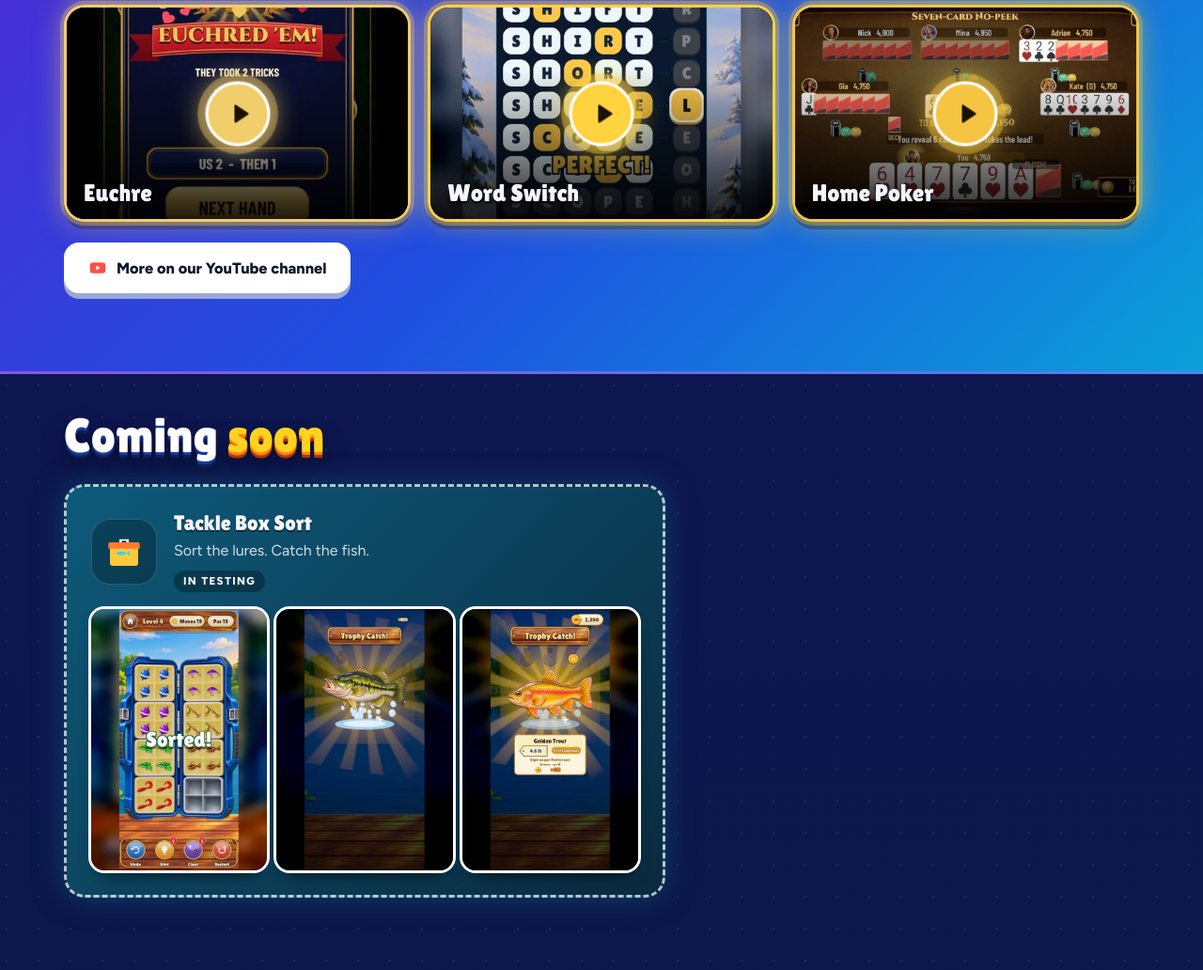
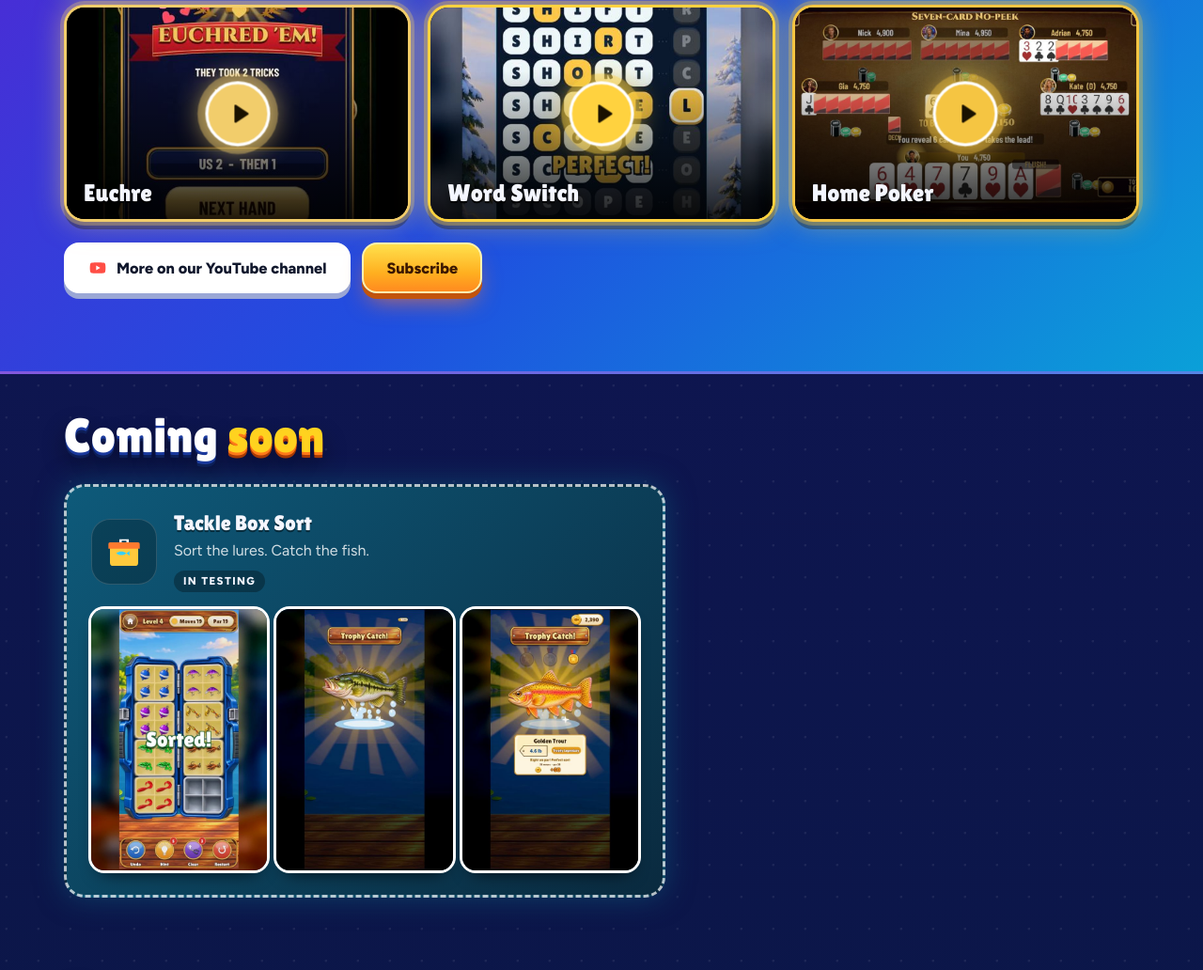
Before and after one commit to diagobomb11/diagobomb11.github.io, a plain HTML site: page index.html in a window 1280 px wide. Shown: the part 6196-7228 px from the top of the page at 94% size. Drawn offline with Linux system fonts and the light colour scheme.

Commit message:
Add YouTube Subscribe button next to channel link
Co-Authored-By: Claude Opus 5.5 <noreply@anthropic.com>
Claude-Session: https://claude.ai/code/session_011e6L6NpeLLcn2cDx9puDLr

```diff
--- a/index.html
+++ b/index.html
@@ -229,7 +229,7 @@ a:focus-visible, button:focus-visible { outline: 3px solid var(--sky); outline-o
 .reel .cap { position: absolute; z-index: 1; left: 18px; right: 18px; bottom: 14px; }
 .reel .cap b { display: block; font: 400 1.35rem/1.1 var(--display); }
 .reel .cap small { color: var(--ink-dim); font-weight: 600; }
-.yt-more { margin-top: 22px; }
+.yt-more { margin-top: 22px; display: flex; flex-wrap: wrap; gap: 12px; }
 
 /* video dialog */
 dialog.vid { width: min(960px, 94vw); padding: 0; border: 0; border-radius: 20px; background: #000; color: var(--ink); box-shadow: 0 40px 100px rgba(0,0,0,.8); }
@@ -692,7 +692,7 @@ footer { border-top: 2px solid rgba(53,208,255,.35); background: #081238; }
       <a class="rv" href="https://www.youtube.com/watch?v=TH0aQWligyI" target="_blank" rel="noopener" data-yt="TH0aQWligyI" data-title="Word Switch trailer" style="--c:#ffd23f"><img src="img/action/words-b.jpg" alt="" width="540" height="802" loading="lazy"><span class="play"><svg aria-hidden="true"><use href="#i-tri"/></svg></span><span class="cap"><b>Word Switch</b></span></a>
       <a class="rv" href="https://www.youtube.com/watch?v=rYpqUvBNhjU" target="_blank" rel="noopener" data-yt="rYpqUvBNhjU" data-title="Dealer's Choice: Home Poker trailer" style="--c:#f5c542"><img src="img/action/poker-b.jpg" alt="" width="1200" height="594" loading="lazy"><span class="play"><svg aria-hidden="true"><use href="#i-tri"/></svg></span><span class="cap"><b>Home Poker</b></span></a>
     </div>
-    <p class="yt-more rv"><a class="btn ghost" href="https://www.youtube.com/@NQJSstudio" target="_blank" rel="noopener"><svg aria-hidden="true" style="color:#ff4e45"><use href="#i-yt"/></svg>More on our YouTube channel</a></p>
+    <p class="yt-more rv"><a class="btn ghost" href="https://www.youtube.com/@NQJSstudio" target="_blank" rel="noopener"><svg aria-hidden="true" style="color:#ff4e45"><use href="#i-yt"/></svg>More on our YouTube channel</a> <a class="btn primary" href="https://www.youtube.com/@NQJSstudio?sub_confirmation=1" target="_blank" rel="noopener">Subscribe</a></p>
   </section>
 
   <!-- COMING SOON -->
```
